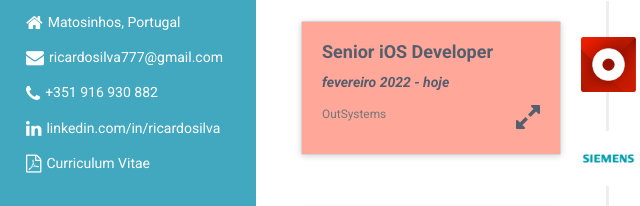
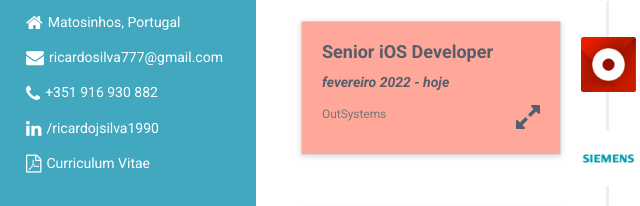
Before and after one commit to ricardosilva1990/Curriculum-Vitae, a plain HTML site: page index.html in a window 1280 px wide. Shown: the part 454-660 px from the top of the page, 164-804 px from the left. Drawn offline with Linux system fonts and the light colour scheme.

Commit message:
chore: update LinkedIn page
Point to the newly defined custom URL.

```diff
--- a/index.html
+++ b/index.html
@@ -46,7 +46,7 @@
 					<li><i class="fa fa-home"></i>Matosinhos, Portugal</li>
 					<li><i class="fa fa-envelope"></i><a href="mailto:ricardosilva777@gmail.com">ricardosilva777@gmail.com</a></li>
 					<li><i class="fa fa-phone"></i><a href="tel:+351 916 930 882">+351 916 930 882</a></li>
-					<li><i class="fa fa-linkedin"></i><a href="https://pt.linkedin.com/in/ricardo-silva-25902a59" target="_blank">linkedin.com/in/ricardosilva</a></li>
+					<li><i class="fa fa-linkedin"></i><a href="https://pt.linkedin.com/in/ricardojsilva1990" target="_blank">/ricardojsilva1990</a></li>
 
 					<li class="pt"><i class="fa fa-file-pdf-o"></i><a href="assets/docs/cv_pt.pdf" target="_blank">Curriculum Vitae</a></li>
 					<li class="en"><i class="fa fa-file-pdf-o"></i><a href="assets/docs/cv_en.pdf" target="_blank">Curriculum Vitae</a></li>
```
